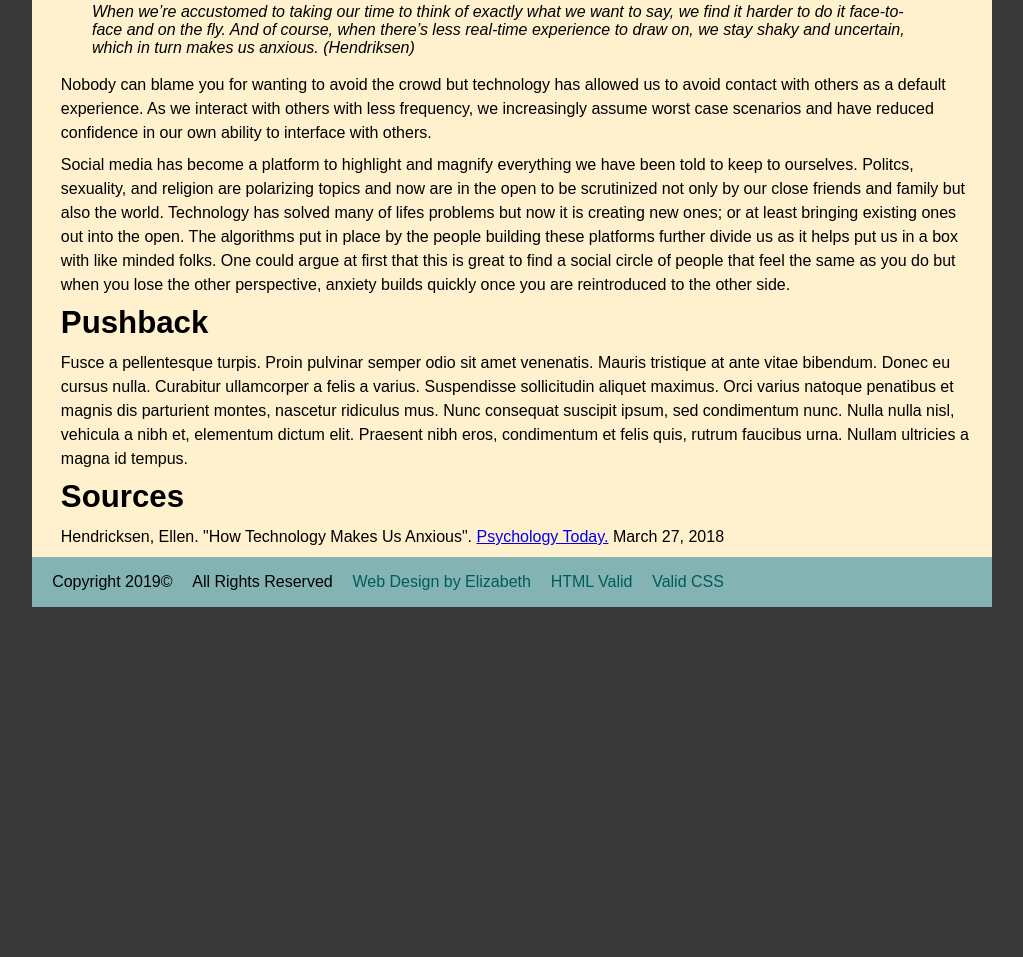
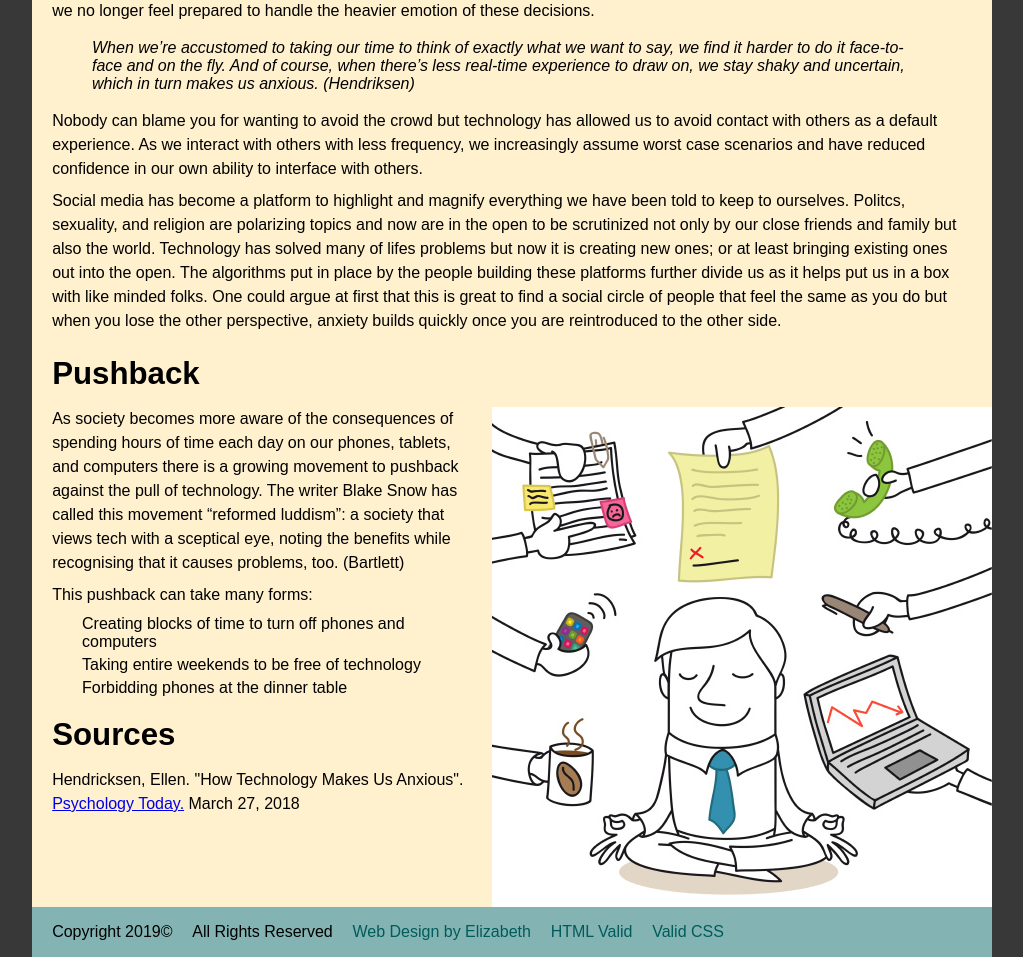
Before and after one commit to ejmcreates/itc134-paper-website, a plain HTML site: page ghpaper/index.html in a window 1280 px wide. Shown: the part 915-1872 px from the top of the page, without its empty margins (128-1151 px from the left). Before the commit the page ends 1522 px from the top, so only its background shows below. Drawn offline with Linux system fonts and the light colour scheme; a web font is replaced by a local one.

Commit message:
adds pushback section

```diff
--- a/ghpaper/css/styles.css
+++ b/ghpaper/css/styles.css
@@ -27,10 +27,6 @@ body{
     font-size: 100%;
     font-family: 'Archivo',Fallback, sans-serif;
     background:#383838;
-}
-
-p, h2, h3{
-    padding-left: 3%;
 }
 
 header{
@@ -115,6 +111,16 @@ blockquote{
     font-style: italic;
 }
 
+.list ul{
+
+}
+
+.list li{
+    list-style-type: none;
+    list-style-position: inside;
+    margin-left: 50px;
+    padding-bottom: 5px;
+}
 /**** Footer ****/
 footer{
     height:50px;
@@ -142,9 +148,12 @@ footer a{
 
 /**** Typography ****/
 
-h1, h2, h3{
-    margin-bottom: 10px;
+h2, h3{
+    margin-bottom: 15px;
+    padding-top: 15px;
+    padding-left: 2.1%
 }
+
 h1{
     font-size: 4.5em;
     text-align: center;
@@ -161,5 +170,6 @@ h3{
 p{
     line-height:1.5;
     margin-bottom: 8px;
-    padding-right: 10px;
+    padding-right: 2.1%;
+    padding-left:2.1%;
 }
--- a/ghpaper/index.html
+++ b/ghpaper/index.html
@@ -68,7 +68,16 @@
 
         <section id="pushback">
             <h3>Pushback</h3>
-            <p>Fusce a pellentesque turpis. Proin pulvinar semper odio sit amet venenatis. Mauris tristique at ante vitae bibendum. Donec eu cursus nulla. Curabitur ullamcorper a felis a varius. Suspendisse sollicitudin aliquet maximus. Orci varius natoque penatibus et magnis dis parturient montes, nascetur ridiculus mus. Nunc consequat suscipit ipsum, sed condimentum nunc. Nulla nulla nisl, vehicula a nibh et, elementum dictum elit. Praesent nibh eros, condimentum et felis quis, rutrum faucibus urna. Nullam ultricies a magna id tempus.</p>
+            <img src="images/distractions.jpg" alt="Technology Pushback">
+            <p>As society becomes more aware of the consequences of spending hours of time each day on our phones, tablets, and computers there is a growing movement to pushback against the pull of technology. The writer Blake Snow has called this movement “reformed luddism”: a society that views tech with a sceptical eye, noting the benefits while recognising that it causes problems, too. (Bartlett)</p>
+
+            <p>This pushback can take many forms:</p>
+            <ul class="list">
+                <li>Creating blocks of time to turn off phones and computers</li>
+                <li>Taking entire weekends to be free of technology</li>
+                <li>Forbidding phones at the dinner table</li>
+
+            </ul>
         </section>
 
         <section id="sources">
```
Also changed, not shown: ghpaper/images/distractions.jpg (added).
